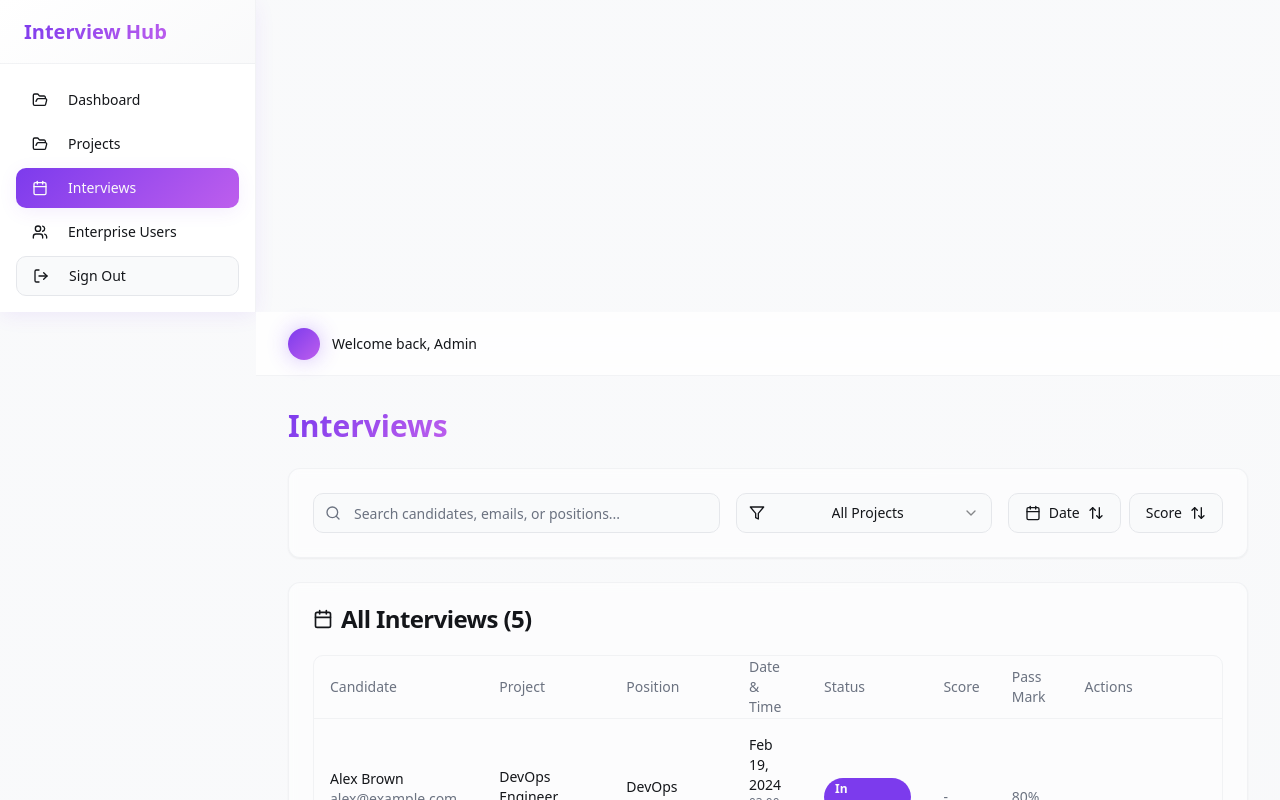
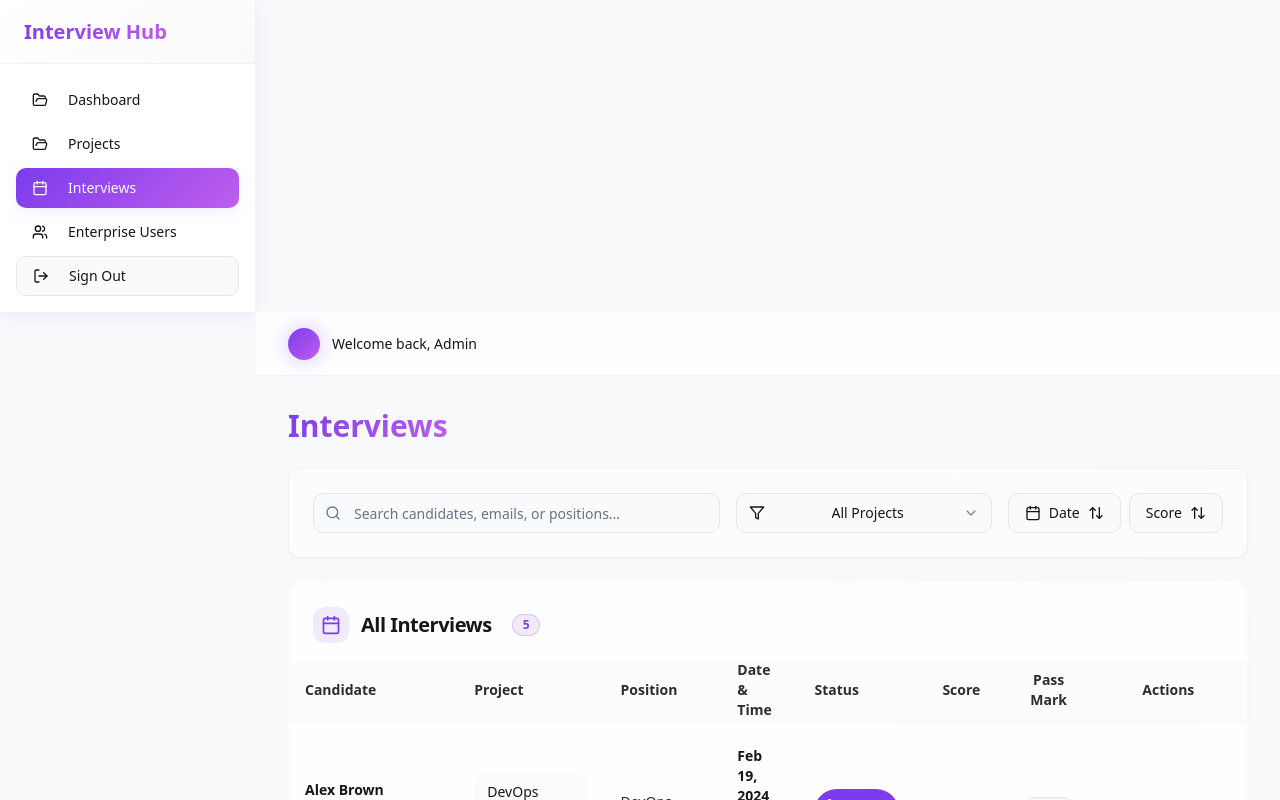
Before and after one commit to sircodezalot/talent-pilot-pro, a React (Vite) app: page / in a window 1280 px wide. Both pictures are taken after a click on the button "Interviews". Shown: the top 800 px of the page. Built offline with nearby package versions, Linux system fonts and the light colour scheme.

Commit message:
Refactor: Improve table design
Update the table component to enhance its visual appearance and user experience.

```diff
--- a/src/components/interviews/InterviewsPage.tsx
+++ b/src/components/interviews/InterviewsPage.tsx
@@ -280,90 +280,120 @@ export const InterviewsPage = () => {
       </Card>
 
       {/* Interviews Table */}
-      <Card className="border-border/50 bg-card/50 backdrop-blur-sm">
-        <CardHeader>
-          <CardTitle className="flex items-center gap-2">
-            <CalendarIcon className="h-5 w-5" />
-            All Interviews ({filteredInterviews.length})
+      <Card className="border-border/20 bg-card/80 backdrop-blur-lg shadow-elegant">
+        <CardHeader className="pb-4">
+          <CardTitle className="flex items-center gap-3 text-xl">
+            <div className="p-2 bg-primary/10 rounded-lg">
+              <CalendarIcon className="h-5 w-5 text-primary" />
+            </div>
+            All Interviews
+            <Badge variant="secondary" className="ml-2 bg-primary/10 text-primary border-primary/20">
+              {filteredInterviews.length}
+            </Badge>
           </CardTitle>
         </CardHeader>
-        <CardContent>
-          <div className="rounded-md border border-border/50">
+        <CardContent className="p-0">
+          <div className="overflow-hidden">
             <Table>
               <TableHeader>
-                <TableRow className="border-border/50">
-                  <TableHead>Candidate</TableHead>
-                  <TableHead>Project</TableHead>
-                  <TableHead>Position</TableHead>
-                  <TableHead>Date & Time</TableHead>
-                  <TableHead>Status</TableHead>
-                  <TableHead>Score</TableHead>
-                  <TableHead>Pass Mark</TableHead>
-                  <TableHead>Actions</TableHead>
+                <TableRow className="border-border/30 bg-muted/30 hover:bg-muted/40">
+                  <TableHead className="font-semibold text-foreground/90 h-14">Candidate</TableHead>
+                  <TableHead className="font-semibold text-foreground/90">Project</TableHead>
+                  <TableHead className="font-semibold text-foreground/90">Position</TableHead>
+                  <TableHead className="font-semibold text-foreground/90">Date & Time</TableHead>
+                  <TableHead className="font-semibold text-foreground/90">Status</TableHead>
+                  <TableHead className="font-semibold text-foreground/90 text-center">Score</TableHead>
+                  <TableHead className="font-semibold text-foreground/90 text-center">Pass Mark</TableHead>
+                  <TableHead className="font-semibold text-foreground/90 text-center">Actions</TableHead>
                 </TableRow>
               </TableHeader>
               <TableBody>
                 {filteredInterviews.map((interview) => (
-                  <TableRow key={interview.id} className="border-border/50">
-                    <TableCell>
-                      <div>
-                        <p className="font-medium">{interview.candidateName}</p>
-                        <p className="text-sm text-muted-foreground">{interview.candidateEmail}</p>
-                        <p className="text-xs text-muted-foreground">{interview.phone}</p>
+                  <TableRow
+                    key={interview.id}
+                    className="border-border/20 hover:bg-muted/20 transition-all duration-200 group animate-fade-in"
+                  >
+                    <TableCell className="py-6">
+                      <div className="space-y-1">
+                        <p className="font-semibold text-foreground group-hover:text-primary transition-colors">
+                          {interview.candidateName}
+                        </p>
+                        <p className="text-sm text-muted-foreground flex items-center gap-1">
+                          {interview.candidateEmail}
+                        </p>
+                        <p className="text-xs text-muted-foreground/80 font-mono">
+                          {interview.phone}
+                        </p>
                       </div>
                     </TableCell>
-                    <TableCell>
-                      <p className="text-sm font-medium">{interview.project}</p>
+                    <TableCell className="py-6">
+                      <div className="px-3 py-1.5 bg-accent/30 rounded-md border border-accent/20">
+                        <p className="text-sm font-medium text-accent-foreground">
+                          {interview.project}
+                        </p>
+                      </div>
                     </TableCell>
-                    <TableCell>
-                      <p className="text-sm">{interview.position}</p>
+                    <TableCell className="py-6">
+                      <p className="text-sm font-medium text-foreground/90">
+                        {interview.position}
+                      </p>
                     </TableCell>
-                    <TableCell>
-                      <div>
-                        <p className="text-sm font-medium">
+                    <TableCell className="py-6">
+                      <div className="space-y-1">
+                        <p className="text-sm font-semibold text-foreground">
                           {format(interview.scheduledDate, "MMM dd, yyyy")}
                         </p>
-                        <p className="text-xs text-muted-foreground">
+                        <p className="text-xs text-muted-foreground font-medium">
                           {format(interview.scheduledDate, "hh:mm a")}
                         </p>
+                        <div className="flex items-center gap-1">
+                          <div className="w-1.5 h-1.5 bg-primary/60 rounded-full"></div>
                           <p className="text-xs text-muted-foreground">
                             {interview.duration} mins
                           </p>
                         </div>
+                      </div>
                     </TableCell>
-                    <TableCell>
-                      <Badge variant={getStatusBadgeVariant(interview.status)}>
+                    <TableCell className="py-6">
+                      <Badge
+                        variant={getStatusBadgeVariant(interview.status)}
+                        className="font-medium px-3 py-1.5 shadow-sm"
+                      >
                         {interview.status}
                       </Badge>
                     </TableCell>
-                    <TableCell>
+                    <TableCell className="py-6 text-center">
                       {interview.score !== undefined ? (
+                        <div className="flex flex-col items-center gap-1">
                           <span className={cn(
-                          "font-medium",
+                            "text-lg font-bold px-3 py-1 rounded-lg",
                             interview.score >= interview.passmark
-                            ? "text-emerald-600"
-                            : "text-red-600"
+                              ? "text-emerald-600 bg-emerald-50 dark:bg-emerald-950/30"
+                              : "text-red-600 bg-red-50 dark:bg-red-950/30"
                           )}>
                             {interview.score}%
                           </span>
+                        </div>
                       ) : (
-                        <span className="text-muted-foreground">-</span>
+                        <span className="text-muted-foreground text-lg font-medium">-</span>
                       )}
                     </TableCell>
-                    <TableCell>
-                      <span className="text-sm text-muted-foreground">
+                    <TableCell className="py-6 text-center">
+                      <div className="px-2 py-1 bg-muted/50 rounded-md border">
+                        <span className="text-sm font-medium text-muted-foreground">
                           {interview.passmark}%
                         </span>
+                      </div>
                     </TableCell>
-                    <TableCell>
+                    <TableCell className="py-6 text-center">
                       {canReschedule(interview.status) && (
                         <Button
                           variant="outline"
                           size="sm"
                           onClick={() => handleReschedule(interview)}
-                          className="flex items-center gap-1"
+                          className="flex items-center gap-2 hover:bg-primary/10 hover:border-primary/30 transition-all duration-200 hover-scale"
                         >
-                          <RotateCcw className="h-3 w-3" />
+                          <RotateCcw className="h-3.5 w-3.5" />
                           Reschedule
                         </Button>
                       )}
```
Lines whose indentation alone changed are shown as unchanged.
